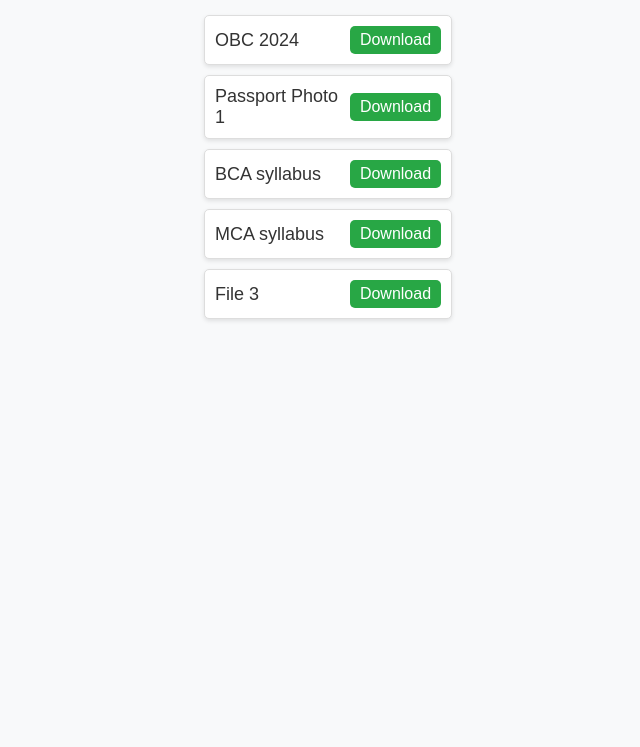
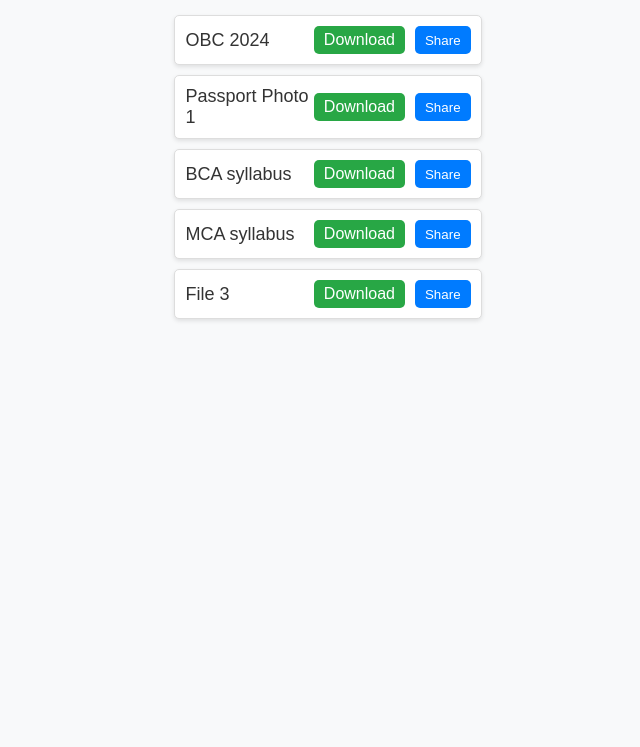
Before and after one commit to ShakespeareChabungbam/login, a plain HTML site: page files.html in a window 1280 px wide. Shown: the part 53-800 px from the top of the page, without its empty margins (323-963 px from the left). Drawn offline with Linux system fonts and the light colour scheme.

Commit message:
Update files.html

```diff
--- a/files.html
+++ b/files.html
@@ -54,19 +54,35 @@
             color: #333;
         }
 
-        .download-btn {
-            background-color: #28a745;
-            color: white;
+        .button-group {
+            display: flex;
+            gap: 10px;
+        }
+
+        .btn {
             border: none;
             border-radius: 5px;
             padding: 5px 10px;
             cursor: pointer;
             text-decoration: none;
+            color: white;
             transition: background-color 0.3s;
+        }
+
+        .download-btn {
+            background-color: #28a745;
         }
 
         .download-btn:hover {
             background-color: #218838;
+        }
+
+        .share-btn {
+            background-color: #007bff;
+        }
+
+        .share-btn:hover {
+            background-color: #0056b3;
         }
     </style>
 </head>
@@ -75,25 +91,57 @@
     <div class="container">
         <div class="file-box">
             <span class="file-name">OBC 2024</span>
-            <a class="download-btn" href="OBC.pdf" download>Download</a>
+            <div class="button-group">
+                <a class="btn download-btn" href="OBC.pdf" download>Download</a>
+                <button class="btn share-btn" onclick="shareFile('OBC.pdf')">Share</button>
+            </div>
         </div>
         <div class="file-box">
             <span class="file-name">Passport Photo 1</span>
-            <a class="download-btn" href="Passport1.jpg" download>Download</a>
+            <div class="button-group">
+                <a class="btn download-btn" href="Passport1.jpg" download>Download</a>
+                <button class="btn share-btn" onclick="shareFile('Passport1.jpg')">Share</button>
+            </div>
         </div>
         <div class="file-box">
             <span class="file-name">BCA syllabus</span>
-            <a class="download-btn" href="BCA final syllabus 2012.doc" download>Download</a>
+            <div class="button-group">
+                <a class="btn download-btn" href="BCA final syllabus 2012.doc" download>Download</a>
+                <button class="btn share-btn" onclick="shareFile('BCA final syllabus 2012.doc')">Share</button>
+            </div>
         </div>
         <div class="file-box">
             <span class="file-name">MCA syllabus</span>
-            <a class="download-btn" href="sysllabusMCA2year2022.pdf" download>Download</a>
+            <div class="button-group">
+                <a class="btn download-btn" href="sysllabusMCA2year2022.pdf" download>Download</a>
+                <button class="btn share-btn" onclick="shareFile('sysllabusMCA2year2022.pdf')">Share</button>
+            </div>
         </div>
         <div class="file-box">
             <span class="file-name">File 3</span>
-            <a class="download-btn" href="path/to/file3" download>Download</a>
+            <div class="button-group">
+                <a class="btn download-btn" href="path/to/file3" download>Download</a>
+                <button class="btn share-btn" onclick="shareFile('path/to/file3')">Share</button>
+            </div>
         </div>
         <!-- Add more file boxes as needed -->
     </div>
+    <script>
+        function shareFile(filePath) {
+            if (navigator.share) {
+                navigator.share({
+                    title: 'Important Files',
+                    text: 'Check out this file: ' + filePath,
+                    url: window.location.href + filePath
+                }).then(() => {
+                    console.log('File shared successfully');
+                }).catch((error) => {
+                    console.error('Error sharing file:', error);
+                });
+            } else {
+                alert('Sharing is not supported in this browser. Please copy the link manually.');
+            }
+        }
+    </script>
 </body>
 </html>
```
